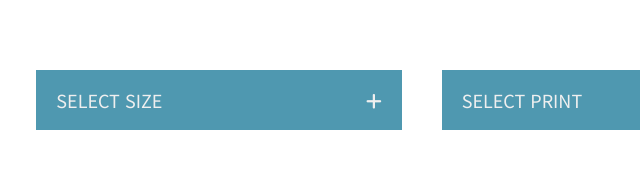
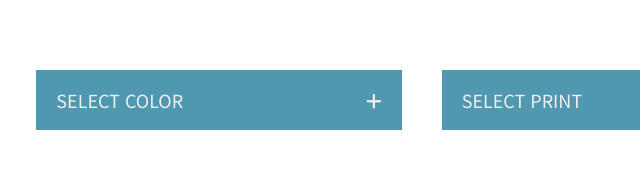
Before and after one commit to ysisys0202/Jansport, a plain HTML site: page sub1-product-page.html in a window 1280 px wide. Shown: the part 637-806 px from the top of the page, 421-1061 px from the left. Drawn offline with Linux system fonts and the light colour scheme.

Commit message:
오타 수정

```diff
--- a/sub1-product-page.html
+++ b/sub1-product-page.html
@@ -189,7 +189,7 @@
             </div>
           </li>
           <li class="style-select-item">
-            SELECT SIZE
+            SELECT COLOR
             <span class="select-icon"><i class="fas fa-plus"></i></span>
             <div class="subclass-wrapper">
               <ul class="subclass-list color-list">
```
